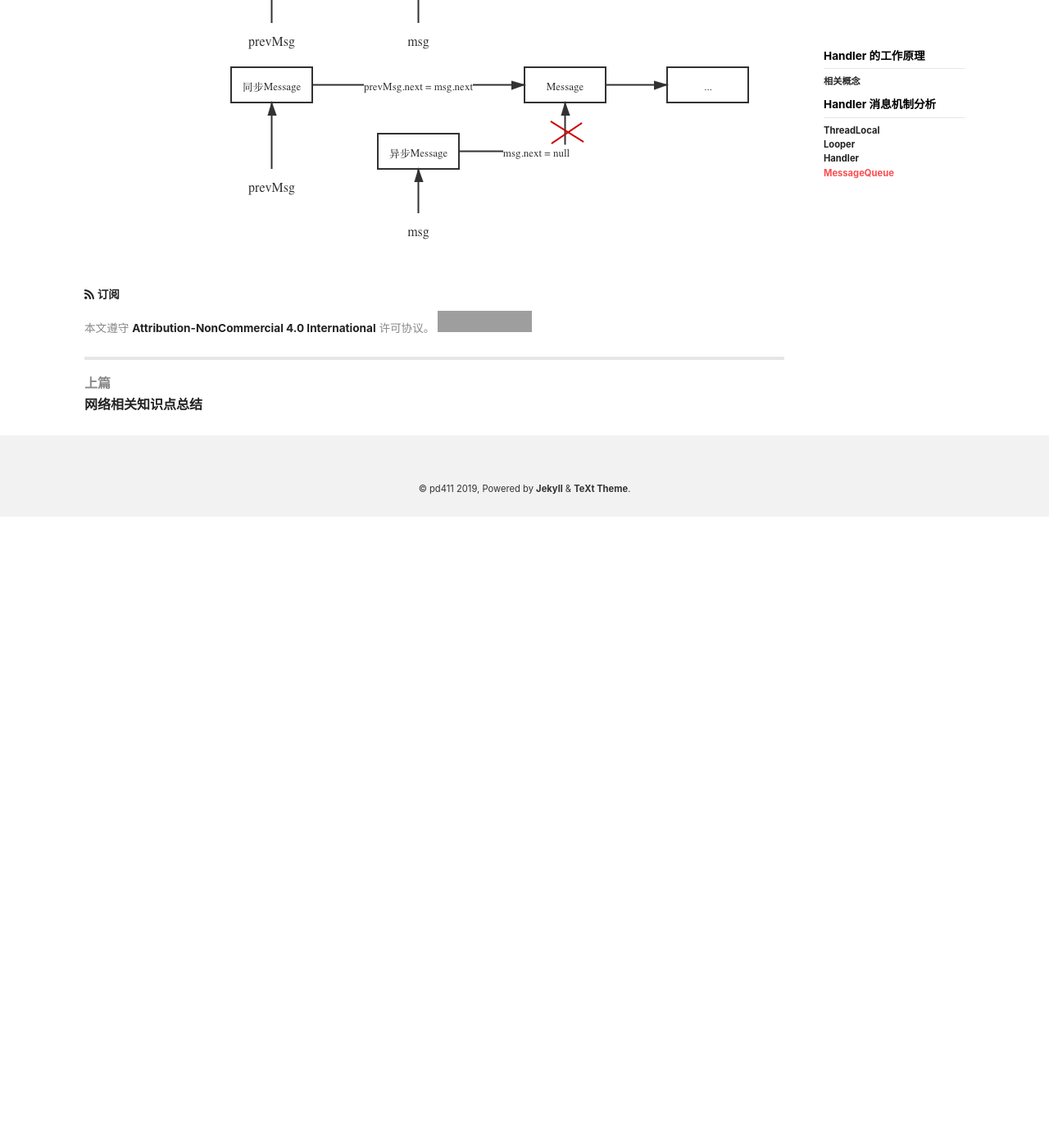
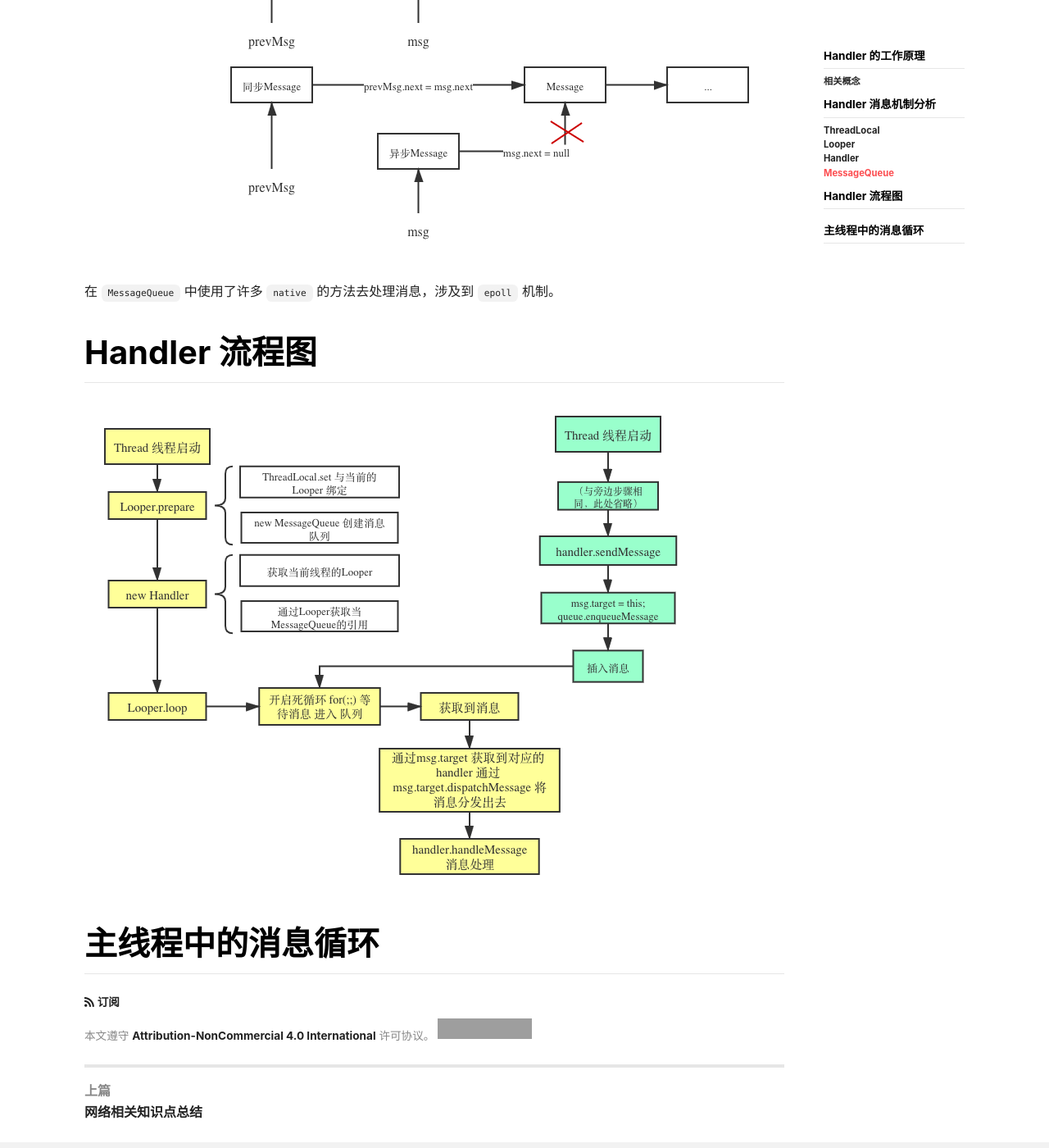
Before and after one commit to pd411/pd411.github.io, a Jekyll site: the page built from _posts/2020-1-12-Handler机制.md, in a window 1280 px wide and 1400 px high, scrolled down 13095 px. Shown: the whole window at 82% size. Built offline with Jekyll 4.4.1, drawn with Linux system fonts in a browser that asks for light colours; nearby versions of some CDN libraries; before the commit the page ends 13725 px from its top, so only the background shows below that; grey boxes are pictures that could not be loaded.

Commit message:
update handler

```diff
--- a/_posts/2020-1-12-Handler机制.md
+++ b/_posts/2020-1-12-Handler机制.md
@@ -609,3 +609,11 @@ Message next() {
 **有同步屏障**
 
 !["MessageQueue同步屏障"]({{site.url}}/assets/images/android/handler/MessageQueue.next同步屏障.png "MessageQueue同步屏障")
+
+在 `MessageQueue` 中使用了许多 `native` 的方法去处理消息，涉及到 `epoll` 机制。
+
+# Handler 流程图
+
+!["Handler全流程图"]({{site.url}}/assets/images/android/handler/Handler全流程图.png "Handler全流程图")
+
+# 主线程中的消息循环
```
Also changed, not shown: assets/images/android/handler/Handler全流程图.png (added).
